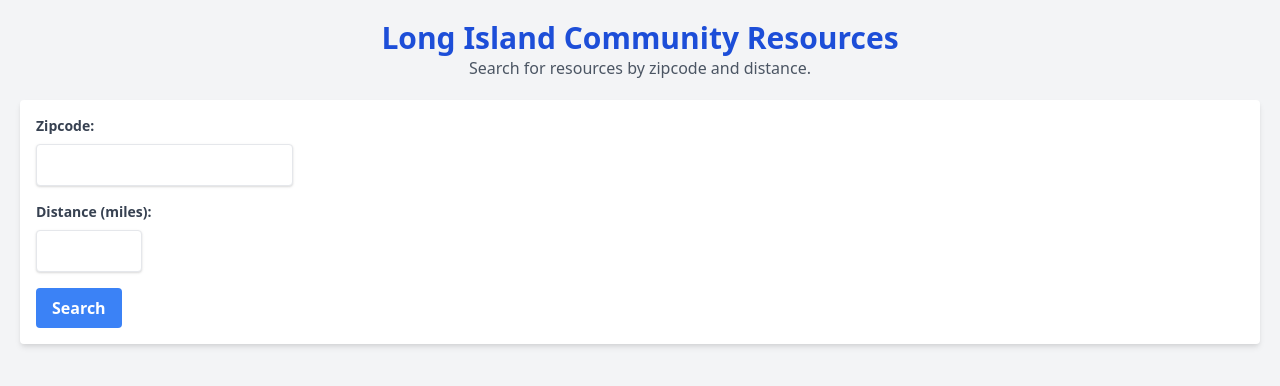
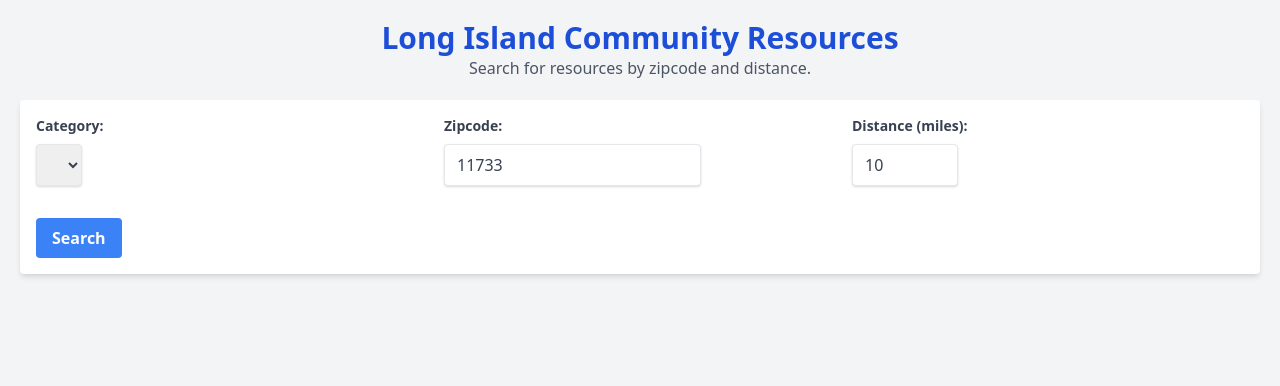
Before and after one commit to Applied-Health-Informatics/sdoh_resources, a Python web app: template test_app/templates/index.html in a window 1280 px wide. Shown: the top 386 px of the page. Run offline with Jinja, Linux system fonts and the light colour scheme; the template is opened without the code that fills it, so the values that code supplies are empty; some libraries are stand-ins or nearby versions.

Commit message:
added cateogrical search

```diff
--- a/test_app/templates/index.html
+++ b/test_app/templates/index.html
@@ -16,14 +16,50 @@
       <p class="text-center text-gray-600">Search for resources by zipcode and distance.</p>
     </div>
     <form action="/" method="POST" class="bg-white p-4 rounded shadow-md">
+
+      <!-- create a new div container which has 3 columns, and is mobile friendly -->
+      <div class="grid grid-cols-1 md:grid-cols-3 gap-4">
+
+        <div class="mb-4">
+          <label for="category" class="block text-gray-700 text-sm font-bold mb-2">Category:</label>
+          <select id="category" name="category" class="mb-4 shadow border rounded py-2 px-3 text-gray-700">
+            <option value=""> </option>
+            {% for category in unique_filter_tags %}
+              <option value="{{ category }}">{{ category }}</option>
+            {% endfor %}
+          </select>
+        </div>
+
+        <div class="mb-4">
+          <label for="zipcode" class="block text-gray-700 text-sm font-bold mb-2">Zipcode:</label>
+          <input type="text" value="11733" id="zipcode" name="zipcode" pattern="[0-9]{5}" required class="shadow border rounded py-2 px-3 text-gray-700">
+        </div>
+
+        <div class="mb-4">
+          <label for="distance" class="block text-gray-700 text-sm font-bold mb-2">Distance (miles):</label>
+          <input type="number" value="10" id="distance" name="distance" min="1" max="99" required class="shadow border rounded py-2 px-3 text-gray-700">
+        </div>
+      </div>
+
+      <!-- <div class="mb-4">
+        <label for="category" class="block text-gray-700 text-sm font-bold mb-2">Category:</label>
+        <select id="category" name="category" class="mb-4 shadow border rounded py-2 px-3 text-gray-700">
+          <option value="">All</option>
+          {% for category in unique_filter_tags %}
+            <option value="{{ category }}">{{ category }}</option>
+          {% endfor %}
+        </select>
+
       <div class="mb-4">
         <label for="zipcode" class="block text-gray-700 text-sm font-bold mb-2">Zipcode:</label>
-        <input type="text" id="zipcode" name="zipcode" pattern="[0-9]{5}" required class="shadow border rounded py-2 px-3 text-gray-700">
+        <input type="text" value="11733" id="zipcode" name="zipcode" pattern="[0-9]{5}" required class="shadow border rounded py-2 px-3 text-gray-700">
       </div>
+
       <div class="mb-4">
         <label for="distance" class="block text-gray-700 text-sm font-bold mb-2">Distance (miles):</label>
-        <input type="number" id="distance" name="distance" min="1" max="99" required class="shadow border rounded py-2 px-3 text-gray-700">
-      </div>
+        <input type="number" value="10" id="distance" name="distance" min="1" max="99" required class="shadow border rounded py-2 px-3 text-gray-700">
+      </div> -->
+
       <input type="submit" value="Search" class="bg-blue-500 hover:bg-blue-700 text-white font-bold py-2 px-4 rounded">
     </form>
 
```
Also changed, not shown: test_app/app.py (+45 -10 lines), test_app/deployment.md (added, +10 -0 lines), test_app/__init__.py (added).
